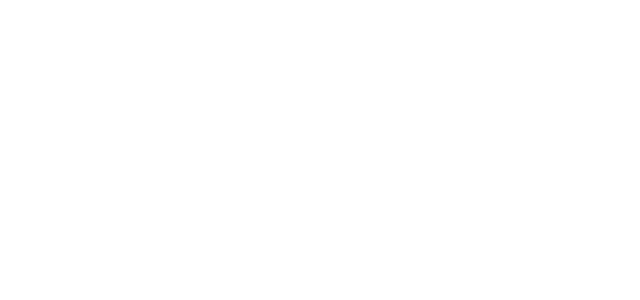
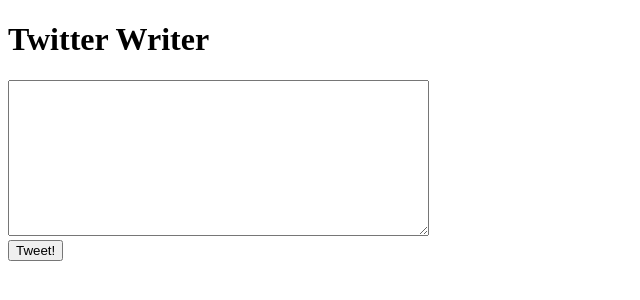
Before and after one commit to AlexEntrepreneur/Labs-QA-Guided, a plain HTML site: page index.html in a window 1280 px wide. Shown: the whole page, without its empty margins (0-640 px from the left). Drawn offline with Linux system fonts and the light colour scheme.

Commit message:
Add Tweet Form Markup

```diff
--- a/index.html
+++ b/index.html
@@ -6,6 +6,11 @@
   <title>Twitter Writer</title>
 </head>
 <body>
-
+  <h1>Twitter Writer</h1>
+  <form>
+    <textarea maxlength="280" cols="50" rows="10"></textarea>
+    <br>
+    <button>Tweet!</button>
+  </form>
 </body>
 </html>
```
